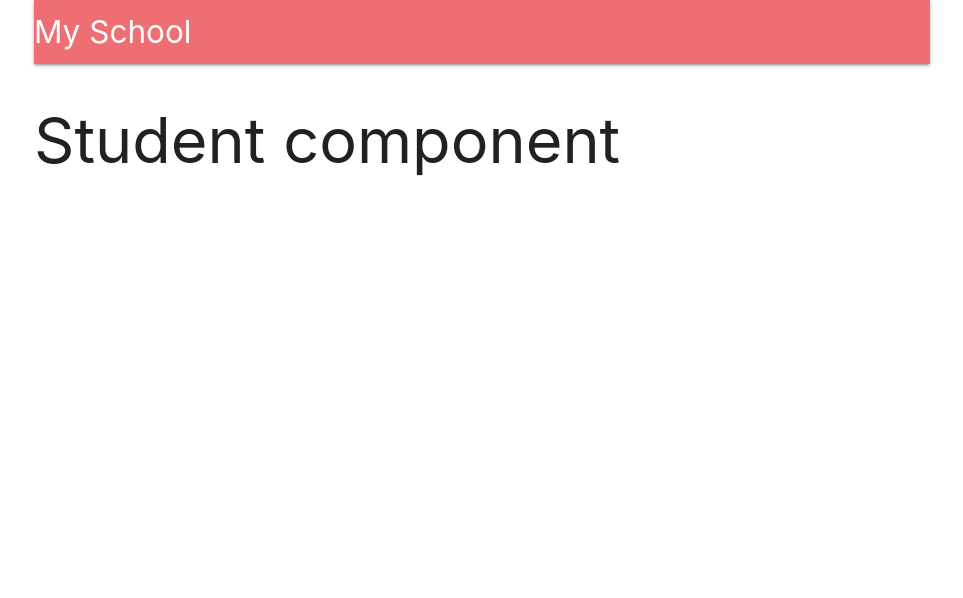
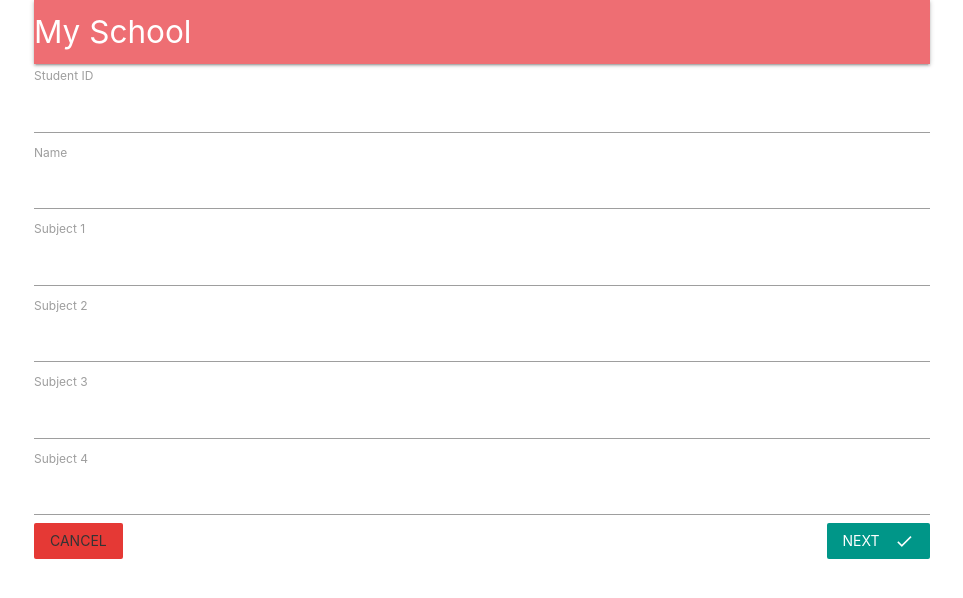
Before and after one commit to karthikkovi/studentrepository, a React (Create React App) app in the folder client/: page /students/new in a window 1280 px wide. Shown: the top 598 px of the page, without its empty margins (158-1121 px from the left). Built offline with nearby package versions, Linux system fonts and the light colour scheme; no server answers.

Commit message:
updated form fields

```diff
--- a/client/package.json
+++ b/client/package.json
@@ -8,6 +8,7 @@
 		"@testing-library/user-event": "^7.2.1",
 		"axios": "^0.19.2",
 		"http-proxy-middleware": "^1.0.5",
+		"lodash": "^4.17.19",
 		"materialize-css": "^1.0.0",
 		"react": "^16.13.1",
 		"react-dom": "^16.13.1",
@@ -15,6 +16,7 @@
 		"react-router-dom": "^5.2.0",
 		"react-scripts": "3.4.1",
 		"redux": "^4.0.5",
+		"redux-form": "^8.3.6",
 		"redux-thunk": "^2.3.0"
 	},
 	"scripts": {
--- a/client/public/index.html
+++ b/client/public/index.html
@@ -10,33 +10,17 @@
 			content="Web site created using create-react-app"
 		/>
 		<link rel="apple-touch-icon" href="%PUBLIC_URL%/logo192.png" />
-		<!--
-      manifest.json provides metadata used when your web app is installed on a
-      user's mobile device or desktop. See https://developers.google.com/web/fundamentals/web-app-manifest/
-    -->
+
 		<link rel="manifest" href="%PUBLIC_URL%/manifest.json" />
-		<!--
-      Notice the use of %PUBLIC_URL% in the tags above.
-      It will be replaced with the URL of the `public` folder during the build.
-      Only files inside the `public` folder can be referenced from the HTML.
+		<link
+			href="https://fonts.googleapis.com/icon?family=Material+Icons"
+			rel="stylesheet"
+		/>
 
-      Unlike "/favicon.ico" or "favicon.ico", "%PUBLIC_URL%/favicon.ico" will
-      work correctly both with client-side routing and a non-root public URL.
-      Learn how to configure a non-root public URL by running `npm run build`.
-    -->
 		<title>My School</title>
 	</head>
 	<body>
 		<noscript>You need to enable JavaScript to run this app.</noscript>
 		<div id="root"></div>
-		<!--
-      This HTML file is a template.
-      If you open it directly in the browser, you will see an empty page.
-
-      You can add webfonts, meta tags, or analytics to this file.
-      The build step will place the bundled scripts into the <body> tag.
-
-      To begin the development, run `npm start` or `yarn start`.
-      To create a production bundle, use `npm run build` or `yarn build`.
-    --></body>
+	</body>
 </html>
--- a/client/src/components/App.js
+++ b/client/src/components/App.js
@@ -5,8 +5,8 @@ import * as actions from '../actions';
 
 import Header from './Header';
 import Landing from './Landing';
-import StudentNew from './NewStudent';
-const Dashboard = () => <h2>Dashboard</h2>;
+import StudentNew from './students/StudentNew';
+import Dashboard from './Dashboard';
 
 class App extends Component {
 	componentDidMount() {
@@ -14,16 +14,14 @@ class App extends Component {
 	}
 	render() {
 		return (
+			<BrowserRouter>
 				<div className='container'>
-				<BrowserRouter>
-					<div>
 					<Header />
 					<Route exact path='/' component={Landing} />
 					<Route exact path='/students' component={Dashboard} />
 					<Route path='/students/new' component={StudentNew} />
 				</div>
 			</BrowserRouter>
-			</div>
 		);
 	}
 }
--- /dev/null
+++ b/client/src/components/Dashboard.js
@@ -0,0 +1,17 @@
+import React from 'react';
+import { Link } from 'react-router-dom';
+
+const Dashboard = () => {
+	return (
+		<div>
+			Dashboard
+			<div className='fixed-action-btn'>
+				<Link to='/students/new' className='btn-floating btn-large red'>
+					<i className='material-icons'>add</i>
+				</Link>
+			</div>
+		</div>
+	);
+};
+
+export default Dashboard;
--- a/client/src/components/Header.js
+++ b/client/src/components/Header.js
@@ -17,9 +17,6 @@ class Header extends Component {
 			default:
 				return [
 					<li key='1'>
-						<Link to='/'> New student </Link>
-					</li>,
-					<li key='2'>
 						<a href='/api/logout'>Logout</a>
 					</li>,
 				];
@@ -29,7 +26,7 @@ class Header extends Component {
 	render() {
 		return (
 			<nav>
-				<div className='nav-wrapper'>
+				<div className='col s10 nav-wrapper'>
 					<Link
 						to={this.props.auth ? '/students' : '/'}
 						className='left brand-logo'>
--- a/client/src/components/NewStudent.js
+++ /dev/null
@@ -1,9 +0,0 @@
-import React, { Component } from 'react';
-
-class NewStudent extends Component {
-	render() {
-		return <h1> Student component </h1>;
-	}
-}
-
-export default NewStudent;
--- /dev/null
+++ b/client/src/components/students/StudentField.js
@@ -0,0 +1,11 @@
+import React from 'react';
+
+export default ({ input, label, meta: { error, touched } }) => {
+	return (
+		<div>
+			<label>{label}</label>
+			<input {...input} />
+			<div className='red-text'> {touched && error}</div>
+		</div>
+	);
+};
--- /dev/null
+++ b/client/src/components/students/StudentForm.js
@@ -0,0 +1,62 @@
+import React, { Component } from 'react';
+import { reduxForm, Field } from 'redux-form';
+import StudentField from './StudentField';
+import _ from 'lodash';
+import { Link } from 'react-router-dom';
+import formFields from './formFields';
+
+class StudentForm extends Component {
+	renderFields() {
+		return _.map(formFields, ({ label, name }) => {
+			return (
+				<Field
+					key={name}
+					component={StudentField}
+					type='text'
+					label={label}
+					name={name}
+				/>
+			);
+		});
+	}
+	render() {
+		return (
+			<div>
+				<form
+					onSubmit={this.props.handleSubmit(
+						this.props.onStudentSubmit
+					)}>
+					{this.renderFields()}
+					<Link
+						to='/students'
+						className='red darken-1 btn-flat white'>
+						Cancel
+					</Link>
+					<button
+						className='teal btn-flat right white-text'
+						type='submit'>
+						Next <i className='material-icons right'>done</i>
+					</button>
+				</form>
+			</div>
+		);
+	}
+}
+
+function validate({ studentid, name }) {
+	const errors = {};
+
+	if (!studentid) {
+		errors.studentid = 'Provide Student ID';
+	}
+	if (!name) {
+		errors.name = 'Provide Name';
+	}
+	return errors;
+}
+
+export default reduxForm({
+	validate,
+	form: 'studentForm',
+	destroyOnUnmount: false,
+})(StudentForm);
--- /dev/null
+++ b/client/src/components/students/StudentFormReview.js
@@ -0,0 +1,31 @@
+import React from 'react';
+import _ from 'lodash';
+import { connect } from 'react-redux';
+import formFields from './formFields';
+
+const StudentFormReview = ({ onCancel, formValues }) => {
+	const reviewFields = _.map(formFields, ({ name, label }) => {
+		return (
+			<div key={name}>
+				<label> {label}</label>
+				<div>{formValues[name]}</div>
+			</div>
+		);
+	});
+
+	return (
+		<div>
+			<h5> Please confirm your entries </h5>
+			{reviewFields}
+			<button className='red darken-1 btn-flat' onClick={onCancel}>
+				Back
+			</button>
+		</div>
+	);
+};
+
+function mapStateToProps(state) {
+	return { formValues: state.form.studentForm.values };
+}
+
+export default connect(mapStateToProps)(StudentFormReview);
--- /dev/null
+++ b/client/src/components/students/StudentNew.js
@@ -0,0 +1,32 @@
+import React, { Component } from 'react';
+import StudentForm from './StudentForm';
+import StudentFormReview from './StudentFormReview';
+
+class StudentNew extends Component {
+	state = { showFormReview: false };
+
+	renderContent() {
+		if (this.state.showFormReview) {
+			return (
+				<StudentFormReview
+					onCancel={() => this.setState({ showFormReview: false })}
+				/>
+			);
+		}
+		return (
+			<StudentForm
+				onStudentSubmit={() =>
+					this.setState({
+						showFormReview: true,
+					})
+				}
+			/>
+		);
+	}
+
+	render() {
+		return <div className='col s8'>{this.renderContent()}</div>;
+	}
+}
+
+export default StudentNew;
--- /dev/null
+++ b/client/src/components/students/formFields.js
@@ -0,0 +1,8 @@
+export default [
+	{ label: 'Student ID', name: 'studentid' },
+	{ label: 'Name', name: 'name' },
+	{ label: 'Subject 1', name: 'subject1' },
+	{ label: 'Subject 2', name: 'subject2' },
+	{ label: 'Subject 3', name: 'subject3' },
+	{ label: 'Subject 4', name: 'subject4' },
+];
--- a/client/src/reducers/index.js
+++ b/client/src/reducers/index.js
@@ -1,6 +1,8 @@
 import { combineReducers } from 'redux';
+import { reducer as reduxForm } from 'redux-form';
 import authReducer from './authReducer';
 
 export default combineReducers({
 	auth: authReducer,
+	form: reduxForm,
 });
```
Also changed, not shown: 1 other file (tests, documents, lock files or other folders). Lines whose indentation alone changed are shown as unchanged.
